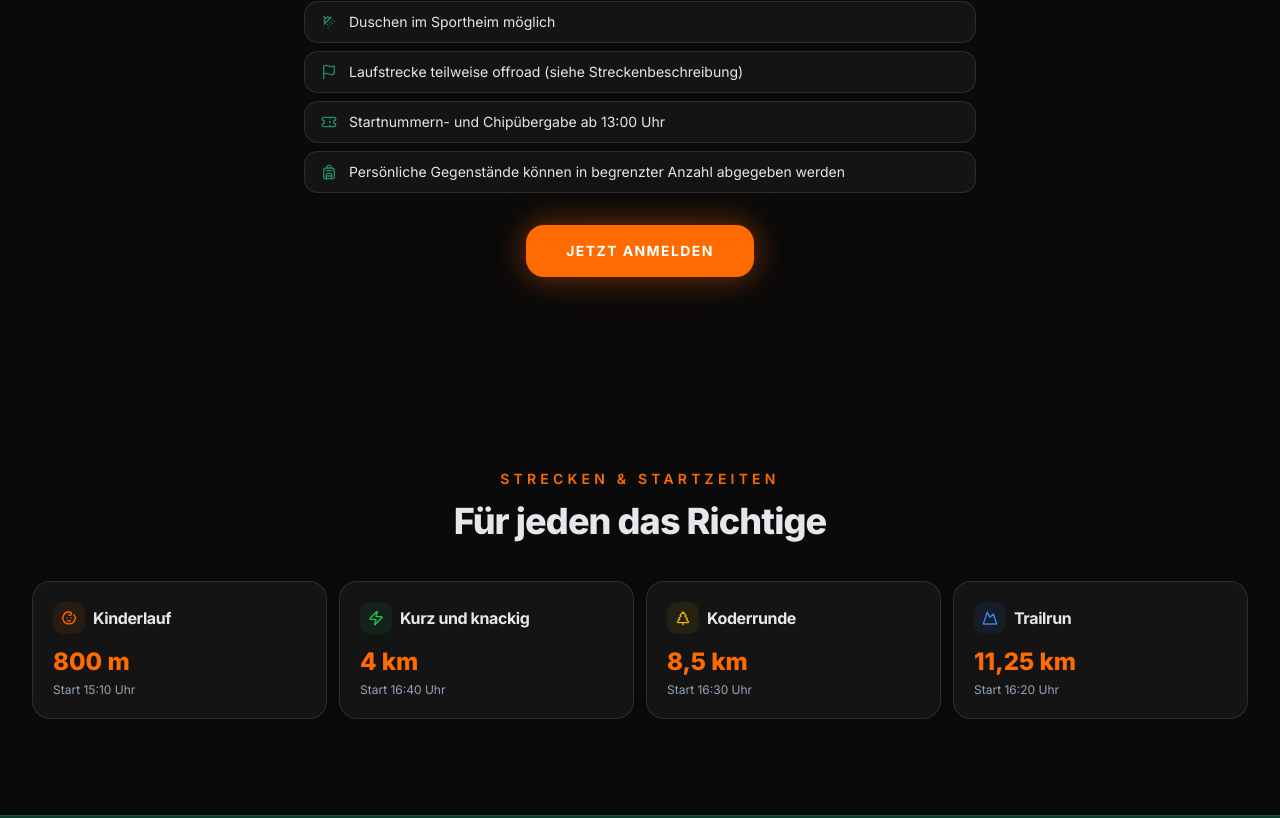
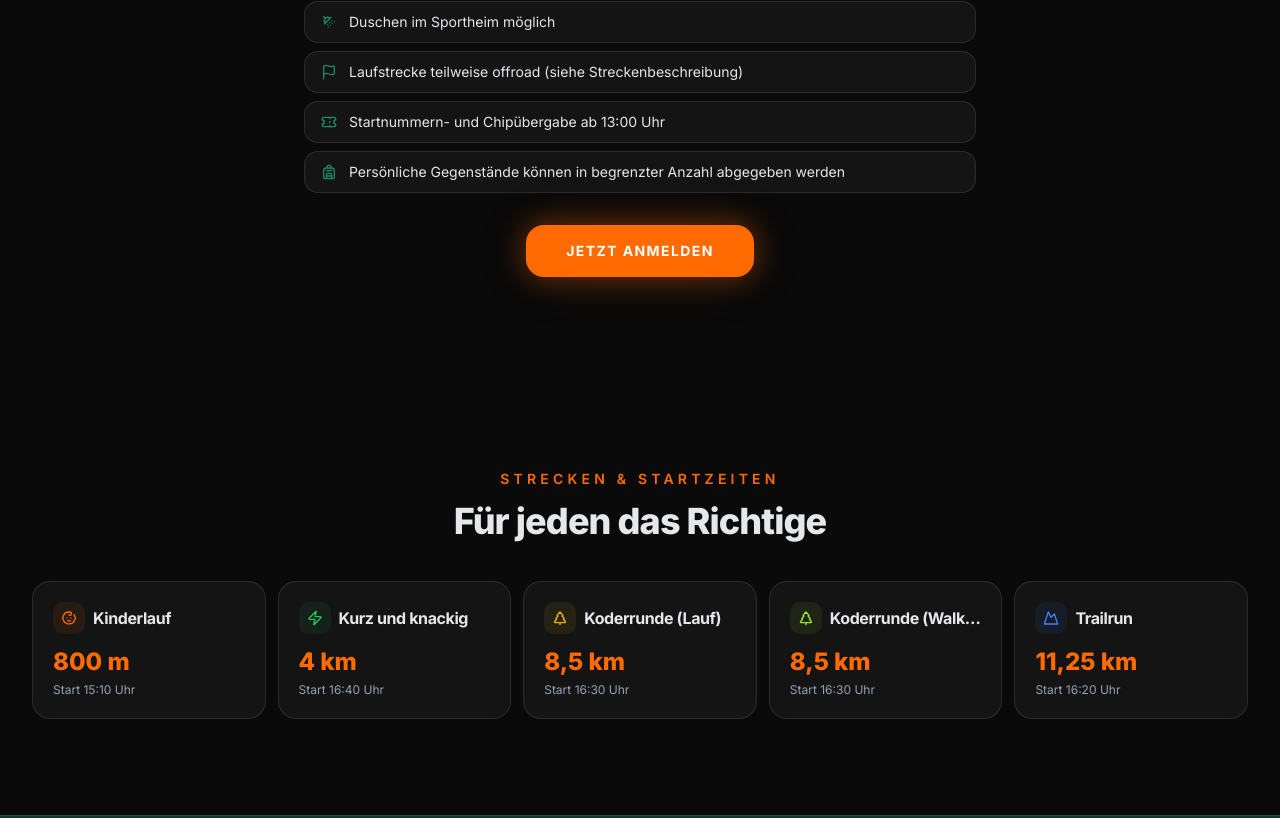
Before and after one commit to pengelhard/Koderlauf-Webseite, a Next.js app: page / in a window 1280 px wide. Shown: the part 1979-2797 px from the top of the page. Built offline with nearby package versions, Linux system fonts and the light colour scheme; no server answers.

Commit message:
feat: Koderrunde split in Lauf + Walking (eigene Wertung, gleiche Strecke, Start 16:30)

```diff
--- a/src/app/anmeldung/page.tsx
+++ b/src/app/anmeldung/page.tsx
@@ -110,7 +110,8 @@ export default function AnmeldungPage() {
             {[
               { name: "Kinderlauf", dist: "800 m", id: "kinderlauf" },
               { name: "Kurz und knackig", dist: "4 km", id: "kurz-knackig" },
-              { name: "Koderrunde", dist: "8,5 km", id: "koderrunde" },
+              { name: "Koderrunde (Lauf)", dist: "8,5 km", id: "koderrunde" },
+              { name: "Koderrunde (Walking)", dist: "8,5 km", id: "koderrunde-walking" },
               { name: "Trailrun", dist: "11,25 km", id: "trailrun" },
             ].map((s) => (
               <Link
--- a/src/app/strecken/page.tsx
+++ b/src/app/strecken/page.tsx
@@ -54,12 +54,22 @@ const STRECKEN: Strecke[] = [
   },
   {
     id: "koderrunde",
-    name: "Koderrunde",
+    name: "Koderrunde (Lauf)",
     difficulty: "mittel",
     description:
-      "Diese Runde ist prädestiniert für alle, die gerne in traumhafter Umgebung walken oder laufen. Die abwechslungsreiche Strecke führt über den Sportplatz, dann am Rande der Ortschaft entlang und hinein in unseren Wachtlerwald. Nach munterem Auf und Ab führt der Weg über die Ebene entlang zurück zum Sportheim und damit direkt ins Ziel.",
+      "Diese Runde ist prädestiniert für alle, die gerne in traumhafter Umgebung laufen. Die abwechslungsreiche Strecke führt über den Sportplatz, dann am Rande der Ortschaft entlang und hinein in unseren Wachtlerwald. Nach munterem Auf und Ab führt der Weg über die Ebene entlang zurück zum Sportheim und damit direkt ins Ziel.",
     icon: TreePine,
     color: "#EAB308",
+    gpxFile: "/koderrunde.gpx",
+  },
+  {
+    id: "koderrunde-walking",
+    name: "Koderrunde (Walking)",
+    difficulty: "mittel",
+    description:
+      "Dieselbe wunderschöne Strecke wie die Koderrunde — aber im Walking-Tempo! Perfekt für alle, die lieber walken als laufen. Eigene Wertung, gleiche Strecke, gleicher Start um 16:30 Uhr.",
+    icon: TreePine,
+    color: "#A3E635",
     gpxFile: "/koderrunde.gpx",
   },
   {
@@ -133,7 +143,7 @@ function StreckenContent() {
         </motion.div>
 
         {/* Route selector cards */}
-        <div className="mt-8 grid grid-cols-2 gap-2 sm:gap-3 lg:grid-cols-4">
+        <div className="mt-8 grid grid-cols-2 gap-2 sm:gap-3 lg:grid-cols-5">
           {STRECKEN.map((strecke) => {
             const track = gpxTracks[strecke.id];
             return (
--- a/src/components/sections/features.tsx
+++ b/src/components/sections/features.tsx
@@ -7,7 +7,8 @@ import { Mountain, TreePine, Zap, Baby } from "lucide-react";
 const strecken = [
   { id: "kinderlauf", name: "Kinderlauf", dist: "800 m", zeit: "15:10", icon: Baby, color: "#FF6B00" },
   { id: "kurz-knackig", name: "Kurz und knackig", dist: "4 km", zeit: "16:40", icon: Zap, color: "#22C55E" },
-  { id: "koderrunde", name: "Koderrunde", dist: "8,5 km", zeit: "16:30", icon: TreePine, color: "#EAB308" },
+  { id: "koderrunde", name: "Koderrunde (Lauf)", dist: "8,5 km", zeit: "16:30", icon: TreePine, color: "#EAB308" },
+  { id: "koderrunde-walking", name: "Koderrunde (Walking)", dist: "8,5 km", zeit: "16:30", icon: TreePine, color: "#A3E635" },
   { id: "trailrun", name: "Trailrun", dist: "11,25 km", zeit: "16:20", icon: Mountain, color: "#3B82F6" },
 ];
 
@@ -38,7 +39,7 @@ export function Features() {
           initial="hidden"
           whileInView="show"
           viewport={{ once: true }}
-          className="mt-10 grid grid-cols-2 gap-3 lg:grid-cols-4"
+          className="mt-10 grid grid-cols-2 gap-3 lg:grid-cols-5"
         >
           {strecken.map((s) => (
             <motion.div key={s.id} variants={item}>
```
